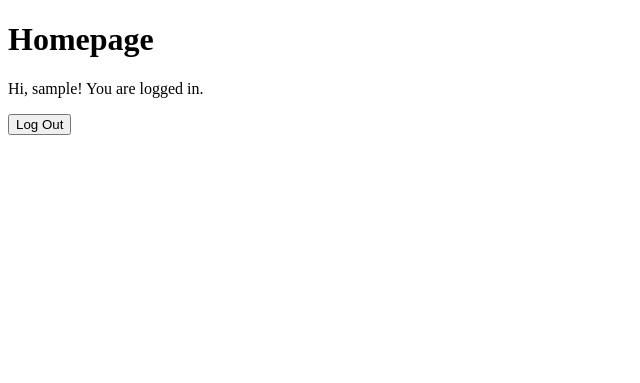
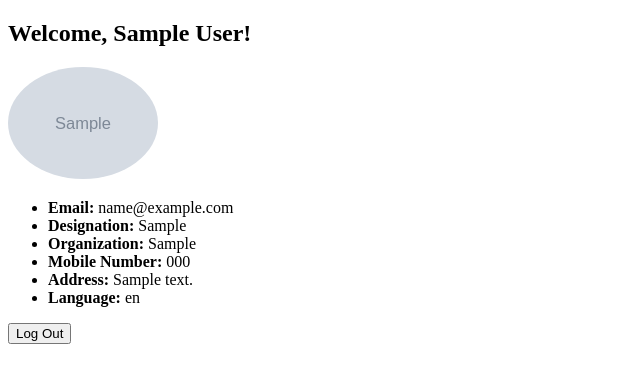
Before and after one commit to Shamsun-Nahar-Nitu/User_Management_System, a Django app: page / in a window 1280 px wide. Shown: the top 383 px of the page, without its empty margins (0-640 px from the left). Run offline with Django 5.2, Linux system fonts and the light colour scheme; a user stored in the database is signed in; tables that the repository leaves empty hold one stand-in row (values such as "Sample post"); grey boxes marked "Sample" are stand-in pictures.

Commit message:
Enhance user dashboard with profile details and improve login/signup templates

```diff
--- a/templates/home.html
+++ b/templates/home.html
@@ -1,19 +1,38 @@
 <!DOCTYPE html>
 <html>
 <head>
-    <title>Home</title>
+    <title>Dashboard</title>
 </head>
 <body>
-    <h1>Homepage</h1>
     {% if user.is_authenticated %}
-        <p>Hi, {{ user.username }}! You are logged in.</p>
+        <h2>Welcome, {{ user.full_name|default:user.username }}!</h2>
+
+        <!-- profile picture -->
+        {% if user.profile_picture %}
+            <img src="{{ user.profile_picture.url }}" alt="Profile Picture" style="width: 150px; border-radius: 50%;">
+        {% else %}
+            <p>No profile picture uploaded.</p>
+        {% endif %}
+
+        <ul>
+            <li><strong>Email:</strong> {{ user.email }}</li>
+            <li><strong>Designation:</strong> {{ user.designation }}</li>
+            <li><strong>Organization:</strong> {{ user.organization }}</li>
+            <li><strong>Mobile Number:</strong> {{ user.mobile_number }}</li>
+            <li><strong>Address:</strong> {{ user.address }}</li>
+            <li><strong>Language:</strong> {{ user.working_language }}</li>
+        </ul>
+
+        <!-- logout form -->
         <form action="{% url 'logout' %}" method="post">
             {% csrf_token %}
             <button type="submit">Log Out</button>
         </form>
+
     {% else %}
-        <p>You are not logged in.</p>
-        <a href="{% url 'login' %}">Log In Here</a>
+        <h2>You are not logged in</h2>
+        <a href="{% url 'login' %}">Log In</a> |
+        <a href="{% url 'signup' %}">Sign Up</a>
     {% endif %}
 </body>
 </html>
--- a/users/views.py
+++ b/users/views.py
@@ -1,8 +1,8 @@
 from django.urls import reverse_lazy
-from django.views import generic
+from django.views.generic.edit import CreateView
 from .forms import CustomSignUpForm
 
-class SignUpView(generic.CreateView):
+class SignUpView(CreateView):
     form_class = CustomSignUpForm
     success_url = reverse_lazy('login')
     template_name = 'registration/signup.html'
```
Also changed, not shown: templates/registration/login.html (+15 -7 lines), templates/registration/signup.html (+2 -5 lines).
